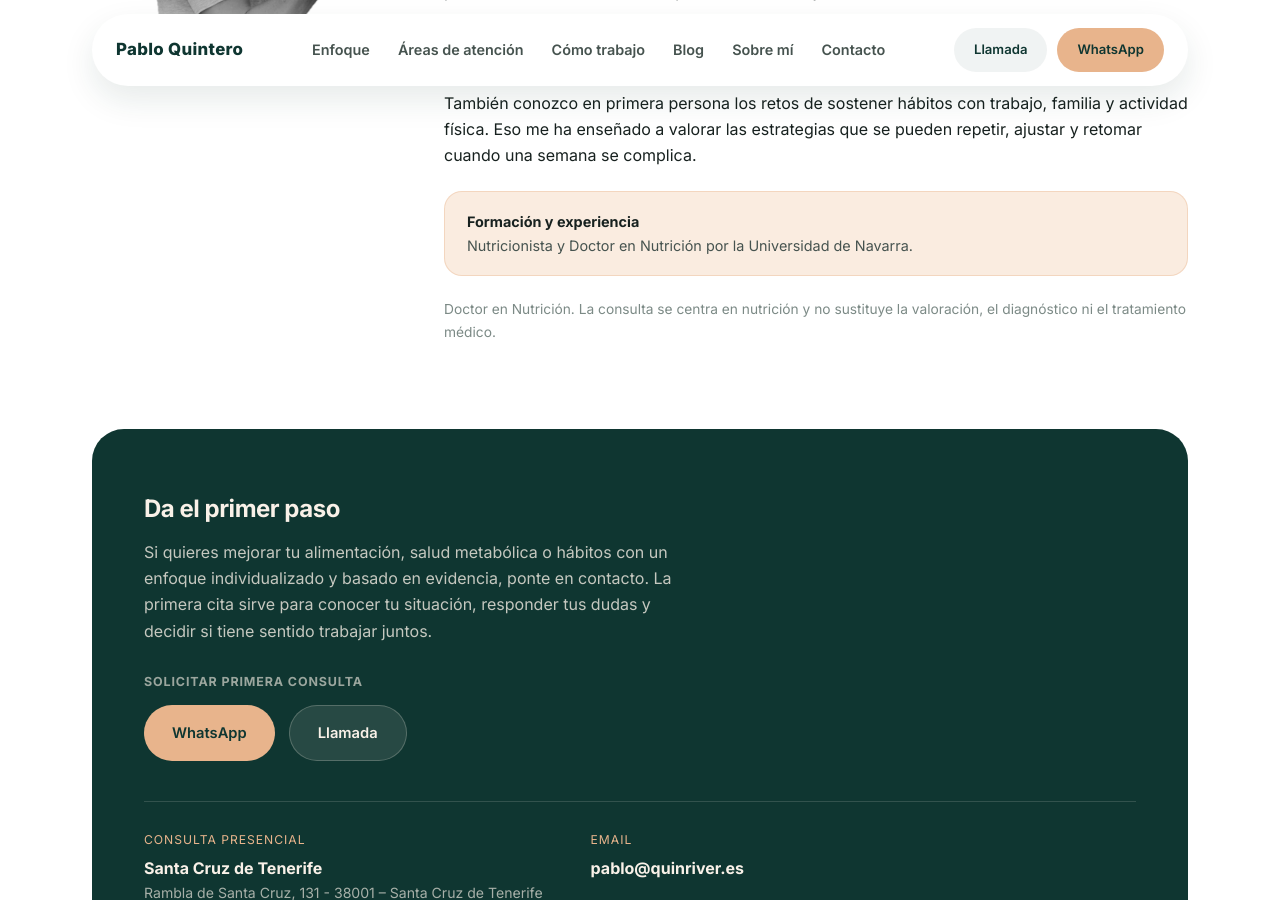
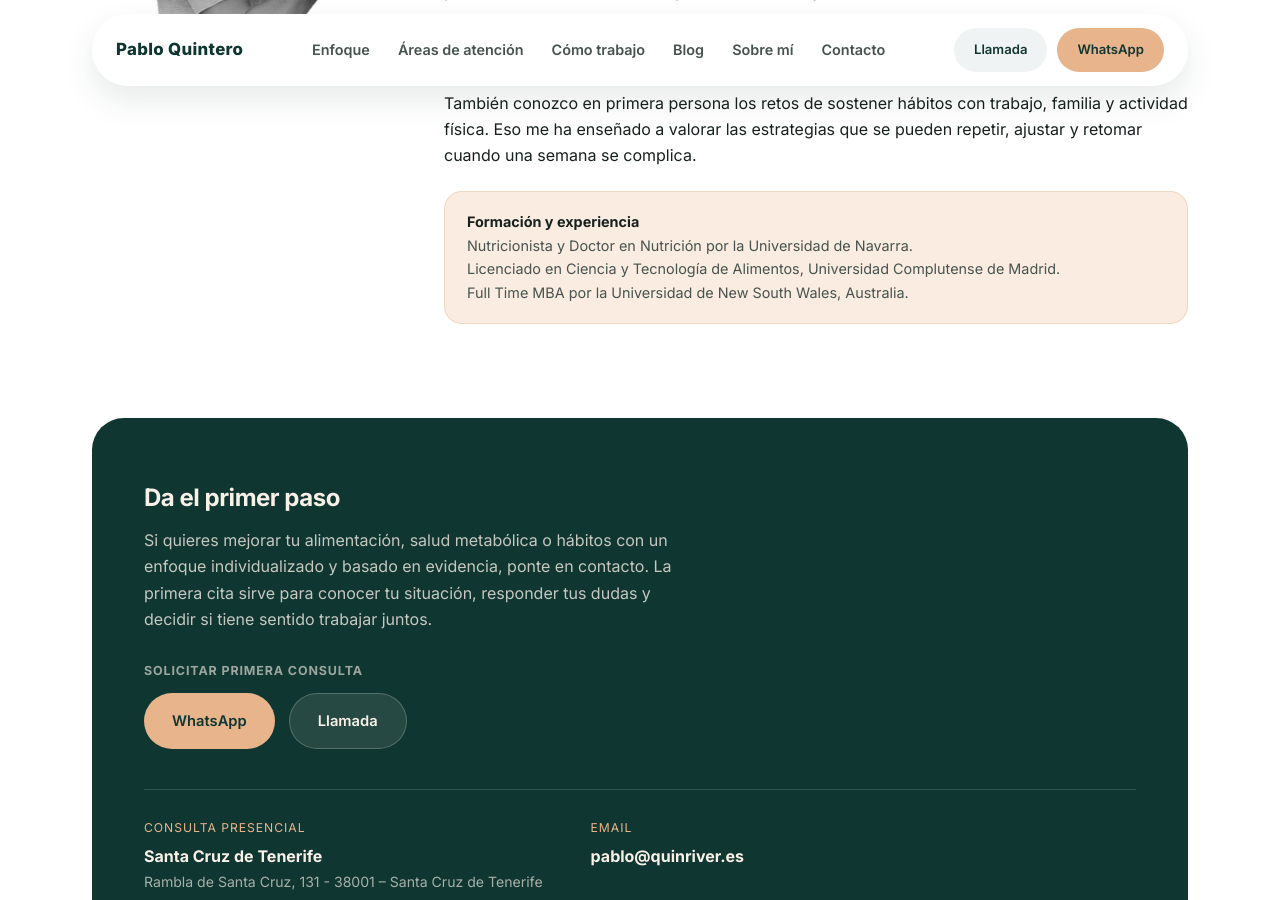
Before and after one commit to pquinriver/pabloquintero-nutricion, a Jekyll site: the page index.html, which Jekyll copies as it is, in a window 1280 px wide and 900 px high, scrolled down 4599 px. Built offline with Jekyll 4.4.1, drawn with Linux system fonts in a browser that asks for light colours.

Commit message:
Expand credentials in Sobre mí, drop redundant disclaimer line
Added the food science degree and MBA to "Formación y experiencia",
and removed the standalone disclaimer paragraph underneath it (the
site already carries the medical disclaimer in the footer of every
page).

Co-Authored-By: Claude Sonnet 5 <noreply@anthropic.com>
Claude-Session: https://claude.ai/code/session_01DnN3Tam13buBricv2YHgrr

```diff
--- a/index.html
+++ b/index.html
@@ -298,10 +298,10 @@
 
         <div class="credential-note">
           <b>Formación y experiencia</b><br>
-          Nutricionista y Doctor en Nutrición por la Universidad de Navarra.
+          Nutricionista y Doctor en Nutrición por la Universidad de Navarra.<br>
+          Licenciado en Ciencia y Tecnología de Alimentos, Universidad Complutense de Madrid.<br>
+          Full Time MBA por la Universidad de New South Wales, Australia.
         </div>
-
-        <p class="disclaimer">Doctor en Nutrición. La consulta se centra en nutrición y no sustituye la valoración, el diagnóstico ni el tratamiento médico.</p>
       </div>
     </div>
   </section>
```
